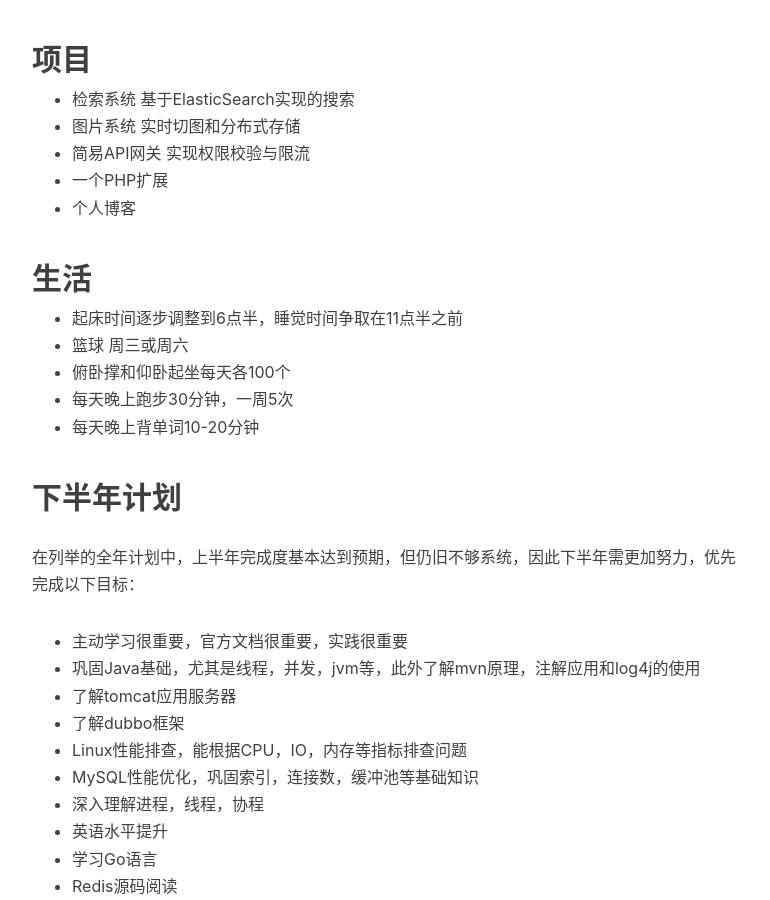
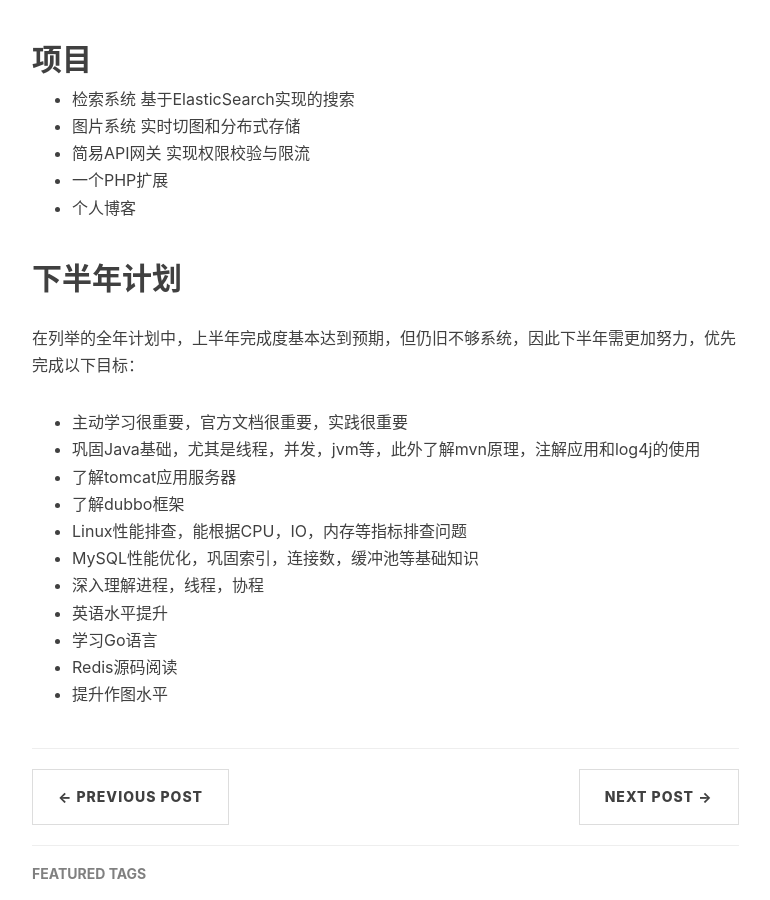
Before and after one commit to bug1024/jeet-blog, a Jekyll site: the page built from _posts/2017-03-08-2017plan.md, in a window 1280 px wide and 900 px high, scrolled down 2130 px. Shown: the whole window, without its empty margins (233-1003 px from the left). Built offline with Jekyll 4.4.1, drawn with Linux system fonts in a browser that asks for light colours; nearby versions of some CDN libraries; comment, search, counter and statistics services are not loaded.

Commit message:
update plan

```diff
--- a/_posts/2017-03-08-2017plan.md
+++ b/_posts/2017-03-08-2017plan.md
@@ -70,13 +70,6 @@ tags:
  - 一个PHP扩展
  - 个人博客
 
-## 生活
- - 起床时间逐步调整到6点半，睡觉时间争取在11点半之前
- - 篮球 周三或周六
- - 俯卧撑和仰卧起坐每天各100个
- - 每天晚上跑步30分钟，一周5次
- - 每天晚上背单词10-20分钟
-
 ## 下半年计划
 在列举的全年计划中，上半年完成度基本达到预期，但仍旧不够系统，因此下半年需更加努力，优先完成以下目标：
 - 主动学习很重要，官方文档很重要，实践很重要
```
